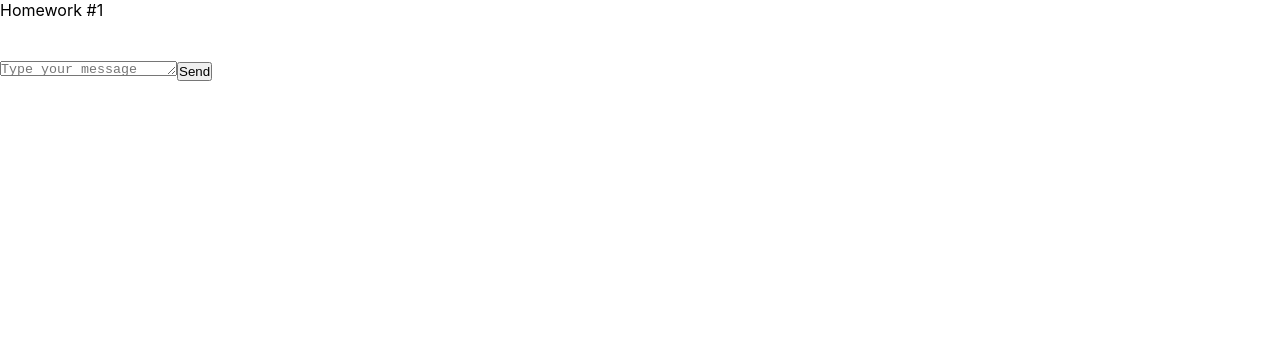
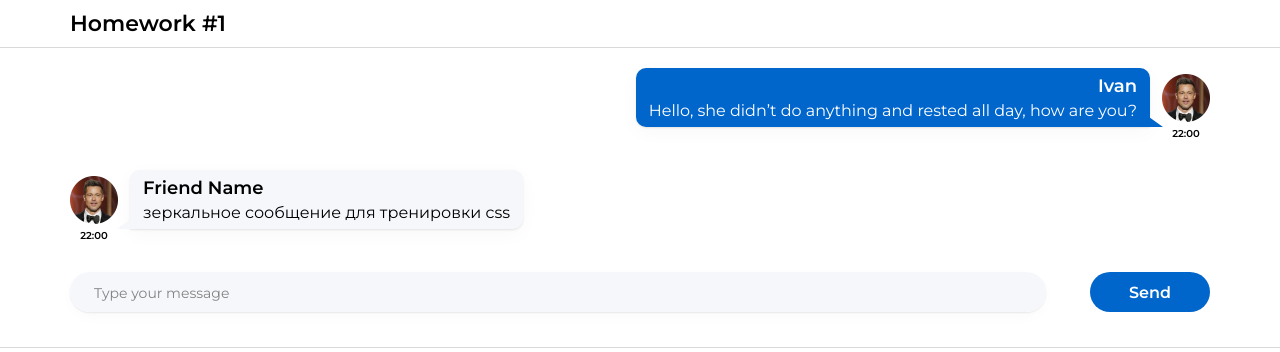
Before and after one commit to faAnton/sprint2HW, a React (Create React App) app: page / in a window 1280 px wide. Shown: the top 352 px of the page. Built offline with nearby package versions, Linux system fonts and the light colour scheme.

Commit message:
coplite hw01

```diff
--- a/public/index.html
+++ b/public/index.html
@@ -23,7 +23,11 @@
       Unlike "/favicon.ico" or "favicon.ico", "%PUBLIC_URL%/favicon.ico" will
       work correctly both with client-side routing and a non-root public URL.
       Learn how to configure a non-root public URL by running `npm run build`.
+
     -->
+      <link rel="preconnect" href="https://fonts.googleapis.com">
+      <link rel="preconnect" href="https://fonts.gstatic.com" crossorigin>
+      <link href="https://fonts.googleapis.com/css2?family=Montserrat:ital,wght@0,100..900;1,100..900&display=swap" rel="stylesheet">
     <title>React App</title>
   </head>
   <body>
--- a/src/s1-main/App.module.css
+++ b/src/s1-main/App.module.css
@@ -3,9 +3,21 @@
 }
 
 .hw {
-
+    padding: 20px 70px 35px 70px;
+    margin: 0 auto;
+    max-width: 1280px;
+    width: 100%;
+    border-top: 1px solid #d9d9d9;
+    border-bottom: 1px solid #d9d9d9;
 }
 
 .hwTitle {
-
+    padding-left: 70px;
+    margin: 10px auto;
+    max-width: 1280px;
+    width: 100%;
+    font-family: "Montserrat", sans-serif;
+    font-weight: 600;
+    font-size: 22px;
+    color: #000;
 }
--- a/src/s2-homeworks/hw01/HW1.tsx
+++ b/src/s2-homeworks/hw01/HW1.tsx
@@ -14,17 +14,31 @@ import avatar from './avatar.png'
 * */
 
 // нужно создать правильный тип вместо any
-export type MessageType = any
+type User = {
+    avatar: string
+    name: string
+}
+
+type Message = {
+    text: string
+    time: string
+}
+
+export type MessageType = {
+    id: number
+    user: User
+    message: Message
+}
 
 // структуру объекта не менять
 export const message0: MessageType = {
     id: 0,
     user: {
         avatar: avatar, // можно менять
-        name: 'Some Name',  // можно менять
+        name: 'Ivan',  // можно менять
     },
     message: {
-        text: 'some textsome textsome textsome textsome textsome textsome text', // можно менять
+        text: 'Hello, she didn’t do anything and rested all day, how are you?', // можно менять
         time: '22:00', // можно менять
     },
 }
--- a/src/s2-homeworks/hw01/friend-message/FriendMessage.module.css
+++ b/src/s2-homeworks/hw01/friend-message/FriendMessage.module.css
@@ -1,31 +1,68 @@
 .friendMessage {
-
+    display: flex;
+    flex-direction: column;
+    margin-bottom: 30px;
 }
 
 .friendImageAndText {
-
+    align-self: flex-start;
+    max-width: 527px;
+    display: flex;
+    gap: 12px;
 }
 
 .friendImageAndText img {
-
+    width: 48px;
+    height: 48px;
+    align-self: center;
 }
 
 .friendText {
-
+    padding: 7px 13px 7px 13px;
+    border-radius: 10px 10px 10px 0px;
+    background-color: #f5f7fb;
+    display: flex;
+    flex-direction: column;
+    gap: 4px;
+    position: relative;
+    box-shadow: 0 1px 2px 0 rgba(29, 33, 38, 0.1), 0 5px 20px 0 rgba(29, 33, 38, 0.03);
 }
 
 .friendText:after {
-
+    content: "";
+    position: absolute;
+    bottom: 0; /* Располагаем внизу сообщения */
+    left: -13px; /* Сдвигаем влево, чтобы хвостик торчал наружу */
+    width: 0;
+    height: 0;
+    border-style: solid;
+  /* Рисуем треугольник шириной 10px и высотой 20px */
+    border-width: 0px 0px 10px 14px;
+  /* Направляем цветную часть (низ) влево */
+    border-color:  transparent  transparent #f5f7fb transparent ;
 }
 
 .friendName {
-
+    align-self: flex-start;
+    font-family: "Montserrat", sans-serif;
+    font-weight: 600;
+    font-size: 18px;
+    color: #000;
 }
 
 .friendMessageText {
-
+    font-family: "Montserrat", sans-serif;
+    font-weight: 400;
+    font-size: 16px;
+    color: #000;
 }
 
 .friendTime {
-
+    align-self: flex-start;
+    width: 48px;
+    text-align: center;
+    font-family: "Montserrat", sans-serif;
+    font-weight: 600;
+    font-size: 10px;
+    color: #000;
 }
--- a/src/s2-homeworks/hw01/friend-message/FriendMessage.tsx
+++ b/src/s2-homeworks/hw01/friend-message/FriendMessage.tsx
@@ -1,8 +1,12 @@
 import React from 'react'
 import s from './FriendMessage.module.css'
+import { MessageType } from '../HW1'
 
 // создать тип вместо any и отобразить приходящие данные
-const FriendMessage = (props: any) => {
+type FriendMessageProps = {
+    message: MessageType
+}
+const FriendMessage = (props: FriendMessageProps) => {
     return (
         <div
             id={'hw1-friend-message-' + props.message.id}
@@ -11,26 +15,26 @@ const FriendMessage = (props: any) => {
             <div className={s.friendImageAndText}>
                 <img
                     id={'hw1-friend-avatar-' + props.message.id}
-                    // создаёт студент
-
-                    //
+                    src={props.message.user.avatar}
+                    aria-label='avatar'
+                    alt='avatar'
                 />
                 <div className={s.friendText}>
                     <div
                         id={'hw1-friend-name-' + props.message.id}
                         className={s.friendName}
                     >
-                        {/*создаёт студент*/}
+                        <span>{props.message.user.name}</span>
 
-                        {/**/}
+
                     </div>
                     <pre
                         id={'hw1-friend-text-' + props.message.id}
                         className={s.friendMessageText}
                     >
-                        {/*создаёт студент*/}
+                        <p>{props.message.message.text}</p>
 
-                        {/**/}
+
                     </pre>
                 </div>
             </div>
@@ -38,9 +42,9 @@ const FriendMessage = (props: any) => {
                 id={'hw1-friend-time-' + props.message.id}
                 className={s.friendTime}
             >
-                {/*создаёт студент*/}
+                <span>{props.message.message.time}</span>
 
-                {/**/}
+
             </div>
         </div>
     )
--- a/src/s2-homeworks/hw01/message-sender/MessageSender.module.css
+++ b/src/s2-homeworks/hw01/message-sender/MessageSender.module.css
@@ -1,18 +1,44 @@
 .sendForm {
-
+    width: 100%;
+    display: flex;
+    gap: 44px;
 }
 
 .textarea {
-
+    border-radius: 20px;
+    max-width: 976px;
+    width: 100%;
+    min-height: 40px;
+    background-color: #f5f7fb;
+    box-shadow: 0 1px 2px 0 rgba(29, 33, 38, 0.1), 0 5px 20px 0 rgba(29, 33, 38, 0.03);
+    border: 0px;
+    padding: 12px 24px;
+    resize: none;
+    font-family: "Montserrat", sans-serif;
+    font-weight: 400;
+    font-size: 14px;
+    color: rgba(0, 0, 0, 0.6);
+    opacity: 0.9;
 }
 
 .button {
-
+    font-family: "Montserrat", sans-serif;
+    border-radius: 20px;
+    border: 0px;
+    width: 120px;
+    height: 40px;
+    font-weight: 600;
+    font-size: 16px;
+    color: #fff;
+    background-color: #06c;
+    transition: .2s linear;
 }
 
 .button:hover {
+    transform: scale(1.05) translateY(-4px);
+}
 
+
+.button:active {
+    transform: scale(1.05) translateY(-4px);
 }
-.button:active {
-
-}
--- a/src/s2-homeworks/hw01/message/Message.module.css
+++ b/src/s2-homeworks/hw01/message/Message.module.css
@@ -1,31 +1,68 @@
 .message {
-
+    display: flex;
+    flex-direction: column;
+    margin-bottom: 30px;
 }
 
 .imageAndText {
-
+    align-self: flex-end;
+    max-width: 527px;
+    display: flex;
+    flex-direction: row-reverse;
+    gap: 12px;
 }
 
 .imageAndText img {
-
+    width: 48px;
+    height: 48px;
+    align-self: center;
 }
 
 .text {
-
+    padding: 7px 13px 7px 13px;
+    border-radius: 10px 10px 0px 10px;
+    background-color: #06c;
+    display: flex;
+    flex-direction: column;
+    gap: 4px;
+    position: relative;
+    box-shadow: 0 1px 2px 0 rgba(29, 33, 38, 0.1), 0 5px 20px 0 rgba(29, 33, 38, 0.03);
 }
 
 .text:after {
-
+    content: "";
+    position: absolute;
+    bottom: 0; /* Располагаем внизу сообщения */
+    right: -13px; /* Сдвигаем влево, чтобы хвостик торчал наружу */
+    width: 0;
+    height: 0;
+    border-style: solid;
+  /* Рисуем треугольник шириной 10px и высотой 20px */
+    border-width: 0px 14px 10px 0px;
+  /* Направляем цветную часть (низ) влево */
+    border-color:  transparent  transparent #06c transparent ;
 }
 
 .name {
-
+    align-self: flex-end;
+    font-family: "Montserrat", sans-serif;
+    font-weight: 600;
+    font-size: 18px;
+    color: #fff;
 }
 
 .messageText {
-
+    font-family: "Montserrat", sans-serif;
+    font-weight: 400;
+    font-size: 16px;
+    color: #fff;
 }
-
 .time {
-
+    align-self: flex-end;
+    width: 48px;
+    text-align: center;
+    font-family: "Montserrat", sans-serif;
+    font-weight: 600;
+    font-size: 10px;
+    color: #000;
 }
--- a/src/s2-homeworks/hw01/message/Message.tsx
+++ b/src/s2-homeworks/hw01/message/Message.tsx
@@ -1,8 +1,11 @@
 import React from 'react'
 import s from './Message.module.css'
+import { MessageType } from '../HW1'
 
 // нужно создать правильный тип вместо any
-export type MessagePropsType = any
+export type MessagePropsType = {
+    message: MessageType
+}
 
 // нужно отобразить приходящие данные
 const Message = (props: MessagePropsType) => {
@@ -11,27 +14,23 @@ const Message = (props: MessagePropsType) => {
             <div className={s.imageAndText}>
                 <img
                     id={'hw1-avatar-' + props.message.id}
-                    // создаёт студент
-
-                    //
+                    src={props.message.user.avatar}
+                    aria-label='avatar'
+                    alt='avatar'
                 />
                 <div className={s.text}>
                     <div id={'hw1-name-' + props.message.id} className={s.name}>
-                        {/*создаёт студент*/}
 
-                        {/**/}
+                        <span>{props.message.user.name}</span>
+
                     </div>
                     <pre id={'hw1-text-' + props.message.id} className={s.messageText}>
-                        {/*создаёт студент*/}
-
-                        {/**/}
+                        <p>{props.message.message.text}</p>
                     </pre>
                 </div>
             </div>
             <div id={'hw1-time-' + props.message.id} className={s.time}>
-                {/*создаёт студент*/}
-
-                {/**/}
+                {props.message.message.time}
             </div>
         </div>
     )
```
